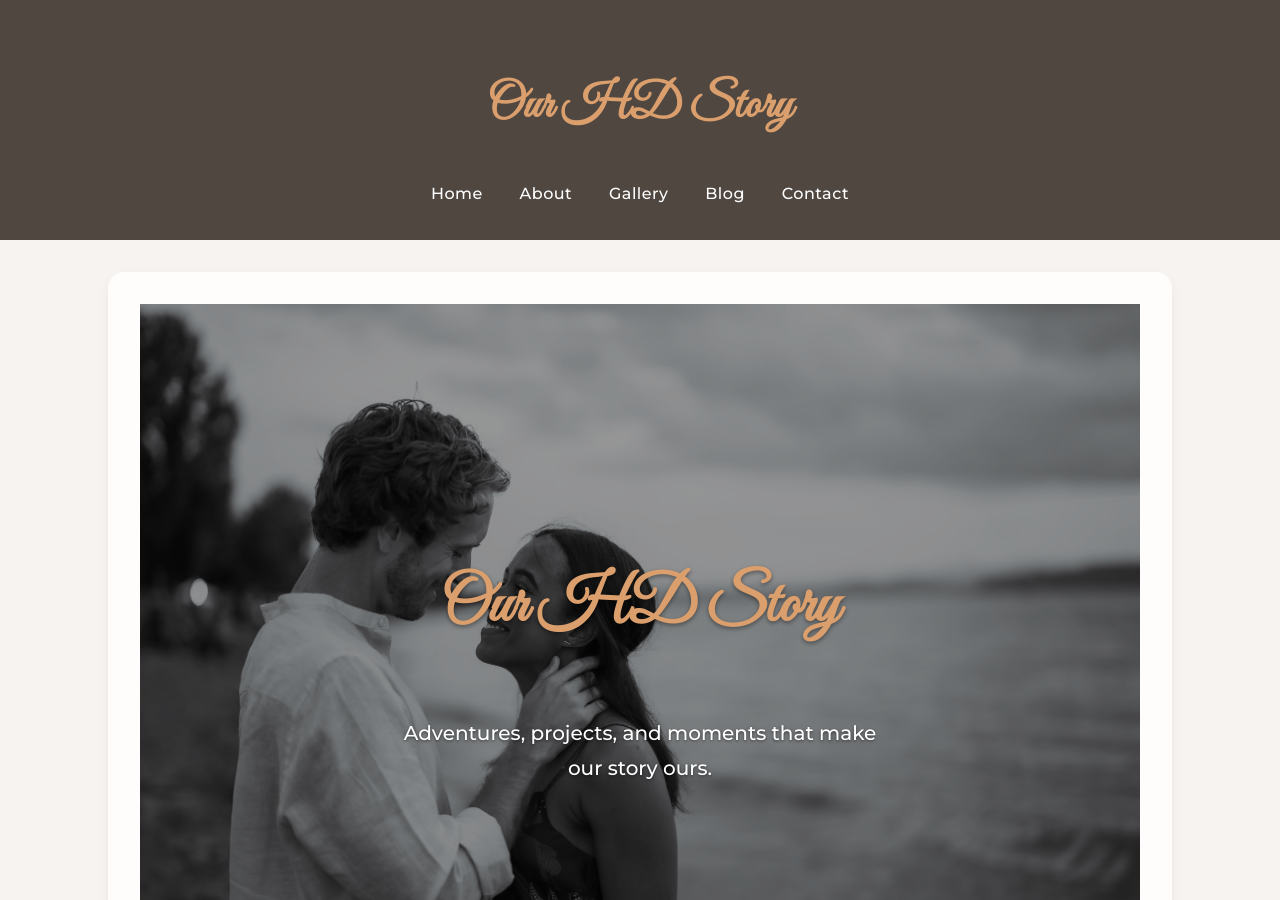
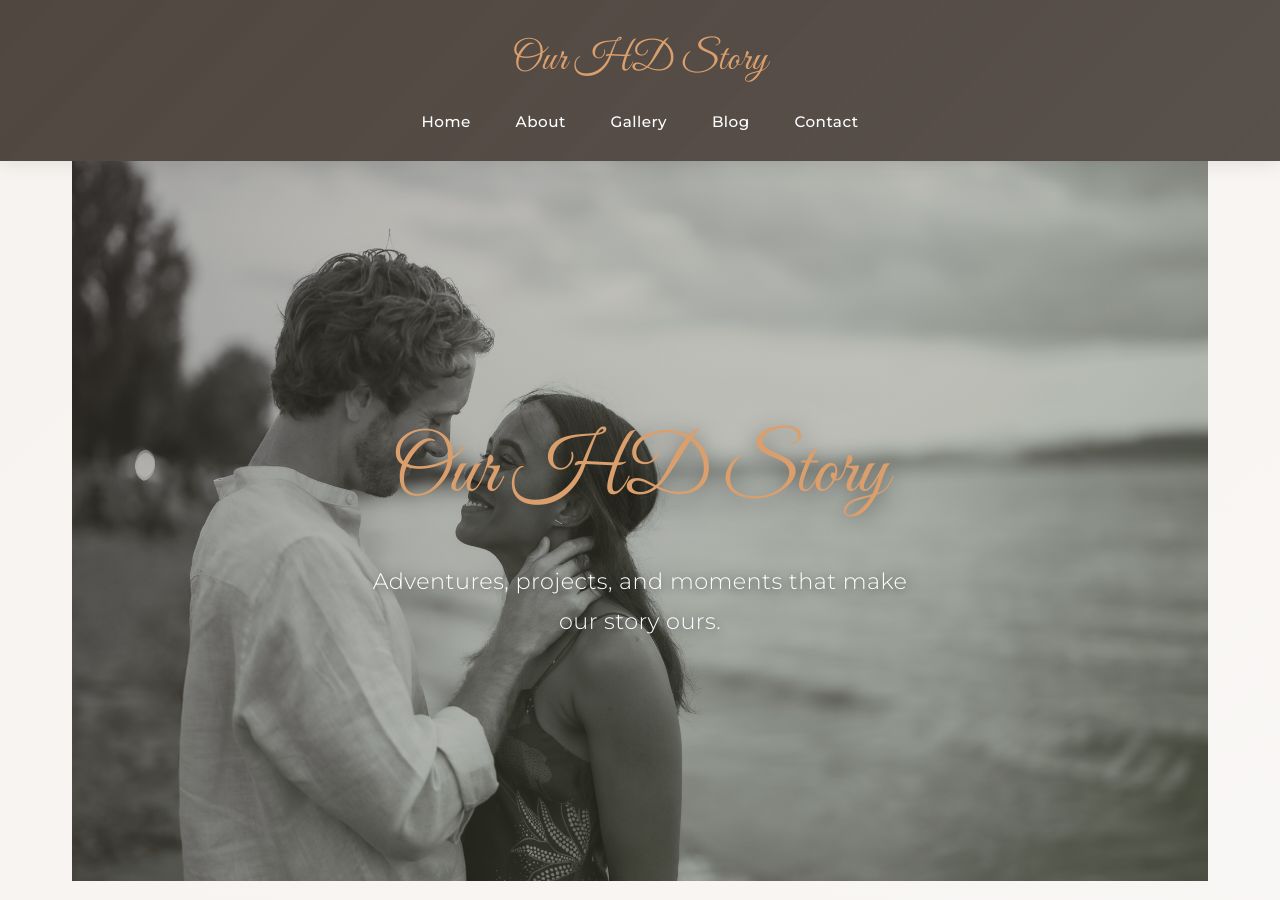
Before and after one commit to ourhdstory/ourhdstory.github.io, a Jekyll site: the page built from index.html, in a window 1280 px wide and 900 px high. Built offline with Jekyll 4.4.1, drawn with Linux system fonts in a browser that asks for light colours.

Commit message:
update css

```diff
--- a/assets/css/styles.css
+++ b/assets/css/styles.css
@@ -4,48 +4,86 @@
   --blue: rgb(195,212,233);
   --green: rgb(101,116,72);
 }
+
+* {
+  box-sizing: border-box;
+}
+
 body {
   font-family: 'Montserrat', sans-serif;
-  background-color: #f6f3f1;
+  background: linear-gradient(135deg, #f6f3f1 0%, #faf8f6 100%);
   color: var(--brown);
   margin: 0;
-  line-height: 1.75;
+  line-height: 1.8;
+  font-size: 16px;
 }
 
 header {
-  background-color: var(--brown);
+  background: linear-gradient(135deg, var(--brown) 0%, rgba(80,71,65,0.95) 100%);
   color: white;
-  padding: 2rem 1rem;
+  padding: 1.5rem 2rem;
   text-align: center;
   letter-spacing: 0.03em;
+  position: sticky;
+  top: 0;
+  z-index: 100;
+  backdrop-filter: blur(10px);
+  box-shadow: 0 2px 20px rgba(0,0,0,0.1);
 }
 
 header h1 {
   font-family: 'Great Vibes', cursive;
-  font-size: 3rem;
+  font-size: 2.5rem;
   color: var(--orange);
+  margin: 0 0 0.5rem 0;
+  font-weight: 400;
+}
+
+nav {
+  margin-top: 0.75rem;
 }
 
 nav a {
   color: white;
   text-decoration: none;
-  margin: 0 1rem;
-  transition: color 0.2s ease;
+  margin: 0 1.25rem;
+  font-weight: 500;
+  font-size: 0.95rem;
+  transition: all 0.3s ease;
+  padding: 0.5rem 0;
+  border-bottom: 2px solid transparent;
 }
-nav a:hover { color: var(--orange); }
+
+nav a:hover {
+  color: var(--orange);
+  border-bottom-color: var(--orange);
+}
 
 /* Hero section */
 .hero {
   position: relative;
-  height: 75vh;
+  height: 80vh;
   overflow: hidden;
+  margin-bottom: 4rem;
 }
+
+.hero::before {
+  content: '';
+  position: absolute;
+  top: 0;
+  left: 0;
+  right: 0;
+  bottom: 0;
+  background: linear-gradient(135deg, rgba(80,71,65,0.4) 0%, rgba(101,116,72,0.3) 100%);
+  z-index: 1;
+}
+
 .hero img {
   width: 100%;
   height: 100%;
   object-fit: cover;
-  filter: brightness(0.6);
 }
+
 .hero-text {
   position: absolute;
   top: 50%;
@@ -53,55 +91,169 @@ nav a:hover { color: var(--orange); }
   transform: translate(-50%, -50%);
   text-align: center;
   color: #fff;
+  z-index: 2;
+  animation: fadeInUp 1s ease;
 }
+
 .hero-text h1 {
   font-family: 'Great Vibes', cursive;
-  font-size: 4rem;
+  font-size: 5rem;
   color: var(--orange);
-  text-shadow: 0 2px 4px rgba(0,0,0,0.4);
+  text-shadow: 0 4px 20px rgba(0,0,0,0.5);
+  margin: 0 0 1rem 0;
+  font-weight: 400;
 }
+
 .hero-text p {
-  font-size: 1.25rem;
-  font-weight: 400;
-  max-width: 600px;
+  font-size: 1.4rem;
+  font-weight: 300;
+  max-width: 700px;
   margin: auto;
-  text-shadow: 0 1px 3px rgba(0,0,0,0.5);
+  text-shadow: 0 2px 10px rgba(0,0,0,0.6);
+  letter-spacing: 0.02em;
+}
+
+@keyframes fadeInUp {
+  from {
+    opacity: 0;
+    transform: translate(-50%, -40%);
+  }
+  to {
+    opacity: 1;
+    transform: translate(-50%, -50%);
+  }
 }
 
 /* Main content */
 main {
-  max-width: 1000px;
-  margin: 2rem auto;
-  padding: 2rem;
-  background-color: #fffdfb;
-  border-radius: 1rem;
-  box-shadow: 0 4px 12px rgba(0,0,0,0.05);
+  max-width: 1200px;
+  margin: 0 auto;
+  padding: 0 2rem 4rem;
+}
+
+section {
+  margin-bottom: 5rem;
+}
+
+.intro {
+  max-width: 800px;
+  margin: 0 auto 5rem;
+  text-align: center;
+  padding: 3rem;
+  background: white;
+  border-radius: 1.5rem;
+  box-shadow: 0 10px 40px rgba(0,0,0,0.08);
+}
+
+.intro p {
+  font-size: 1.2rem;
+  line-height: 2;
+  color: var(--brown);
+  margin: 0;
 }
 
 h2 {
   color: var(--green);
-  border-left: 5px solid var(--orange);
-  padding-left: 0.5rem;
-  margin-bottom: 1rem;
+  font-size: 2.5rem;
+  font-weight: 600;
+  margin-bottom: 2.5rem;
+  position: relative;
+  padding-left: 1.5rem;
+}
+
+h2::before {
+  content: '';
+  position: absolute;
+  left: 0;
+  top: 0;
+  bottom: 0;
+  width: 6px;
+  background: linear-gradient(180deg, var(--orange) 0%, var(--green) 100%);
+  border-radius: 3px;
+}
+
+/* Blog preview grid */
+.blog-preview {
+  display: grid;
+  grid-template-columns: repeat(auto-fit, minmax(300px, 1fr));
+  gap: 2rem;
 }
 
 .post-card {
-  background-color: #faf7f4;
-  border-radius: 0.5rem;
-  padding: 1rem;
-  box-shadow: 0 2px 4px rgba(0,0,0,0.05);
-  transition: transform 0.3s ease, box-shadow 0.3s ease;
+  background: white;
+  border-radius: 1.25rem;
+  padding: 2rem;
+  box-shadow: 0 4px 20px rgba(0,0,0,0.06);
+  transition: all 0.4s cubic-bezier(0.4, 0, 0.2, 1);
+  border: 1px solid rgba(195,212,233,0.3);
+  position: relative;
+  overflow: hidden;
 }
+
+.post-card::before {
+  content: '';
+  position: absolute;
+  top: 0;
+  left: 0;
+  right: 0;
+  height: 4px;
+  background: linear-gradient(90deg, var(--orange) 0%, var(--blue) 50%, var(--green) 100%);
+  transform: scaleX(0);
+  transition: transform 0.4s ease;
+}
+
 .post-card:hover {
-  transform: translateY(-5px);
-  box-shadow: 0 6px 12px rgba(0,0,0,0.1);
+  transform: translateY(-8px);
+  box-shadow: 0 12px 40px rgba(0,0,0,0.12);
+}
+
+.post-card:hover::before {
+  transform: scaleX(1);
+}
+
+.post-card h3 {
+  color: var(--brown);
+  font-size: 1.5rem;
+  margin: 0 0 1rem 0;
+  font-weight: 600;
+}
+
+.post-card p {
+  color: rgba(80,71,65,0.8);
+  line-height: 1.8;
+  margin: 0;
 }
 
 footer {
   text-align: center;
-  padding: 1.5rem;
-  background-color: var(--brown);
+  padding: 2.5rem;
+  background: linear-gradient(135deg, var(--brown) 0%, rgba(80,71,65,0.95) 100%);
   color: white;
-  font-size: 0.9rem;
-  margin-top: 2rem;
+  font-size: 0.95rem;
+  margin-top: 4rem;
+  box-shadow: 0 -4px 20px rgba(0,0,0,0.1);
 }
+
+/* Responsive */
+@media (max-width: 768px) {
+  .hero-text h1 {
+    font-size: 3rem;
+  }
+
+  .hero-text p {
+    font-size: 1.1rem;
+  }
+
+  h2 {
+    font-size: 2rem;
+  }
+
+  .blog-preview {
+    grid-template-columns: 1fr;
+  }
+
+  nav a {
+    margin: 0 0.75rem;
+    font-size: 0.9rem;
+  }
+}
```
Also changed, not shown: 2 other files.
